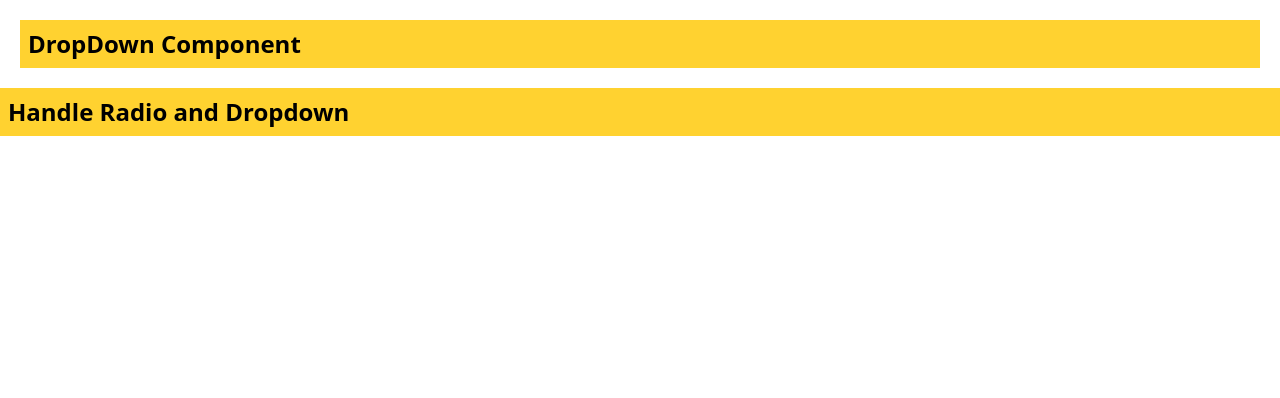
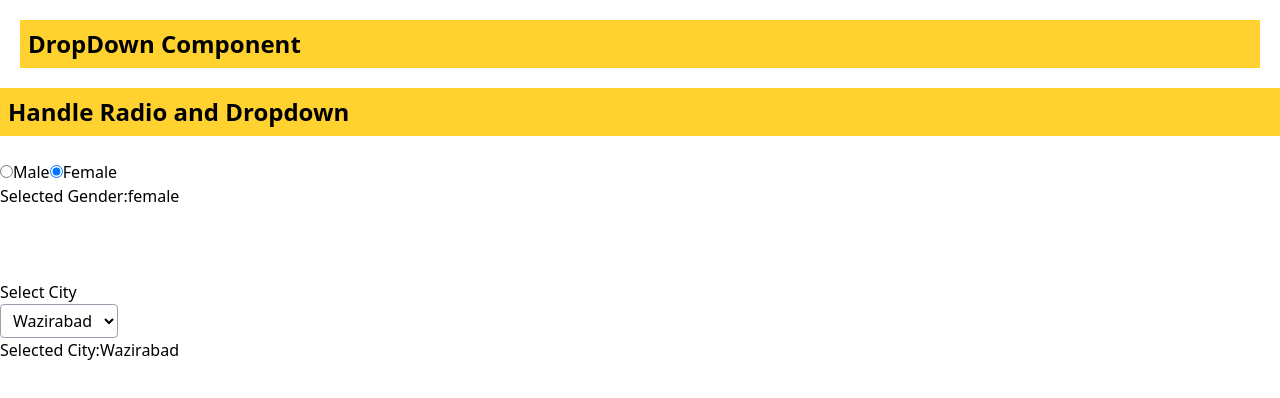
Before and after one commit to Muzamil-Fatima/react-Props, a React (Vite) app: page / in a window 1280 px wide. Shown: the top 398 px of the page. Built offline with nearby package versions, Linux system fonts and the light colour scheme.

Commit message:
Add DropDown

```diff
--- a/src/Component6/DropDown.jsx
+++ b/src/Component6/DropDown.jsx
@@ -1,9 +1,51 @@
+import { useState } from "react";
 function DropDown() {
-  return <div>
-    <h1 className="bg-amber-300 p-2 text-2xl font-bold m-5">DropDown Component</h1>
-    <h1 className="bg-amber-300 p-2 text-2xl font-bold">Handle Radio and Dropdown</h1>
-
-
-  </div>;
+  const [gender, setGender] = useState("female");
+  const [city, setCity] = useState("Wazirabad");
+  return (
+    <div>
+      <h1 className="bg-amber-300 p-2 text-2xl font-bold m-5">
+        DropDown Component
+      </h1>
+      <h1 className="bg-amber-300 p-2 text-2xl font-bold">
+        Handle Radio and Dropdown
+      </h1>
+      <br />
+      <input
+        onChange={(event) => setGender(event.target.value)}
+        type="radio"
+        name="gender"
+        value={"male"}
+        id="male"
+      />
+      <label htmlFor="male">Male</label>
+      <input
+        checked={gender === "female"}
+        value={"female"}
+        onChange={(event) => setGender(event.target.value)}
+        type="radio"
+        name="gender"
+        id="female"
+      />
+      <label htmlFor="female">Female</label>
+      <h2>Selected Gender:{gender}</h2>
+      <br /> <br /> <br />
+      <h4>Select City</h4>
+      <select
+        onChange={(event) => setCity(event.target.value)}
+        defaultValue={"Wazirabad"}
+        name=""
+        id=""
+        className="border border-gray-400 rounded px-2 py-1"
+      >
+        <option value="wazirabad">Wazirabad</option>
+        <option value="gujrat">Gujrat</option>
+        <option value="lahore">Lahore</option>
+        <option value="karachi">Karachi</option>
+        <option value="gujrawala">Gujrawala</option>
+      </select>
+      <h2>Selected City:{city}</h2>
+    </div>
+  );
 }
 export default DropDown;
```
